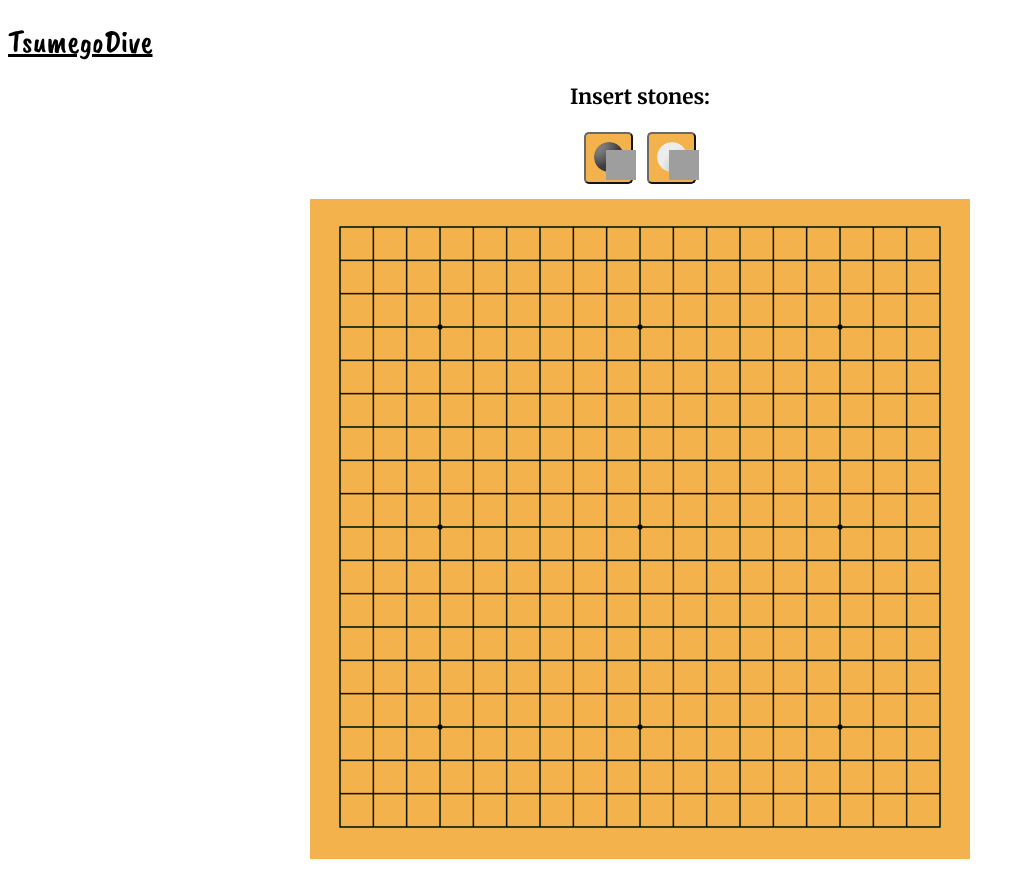
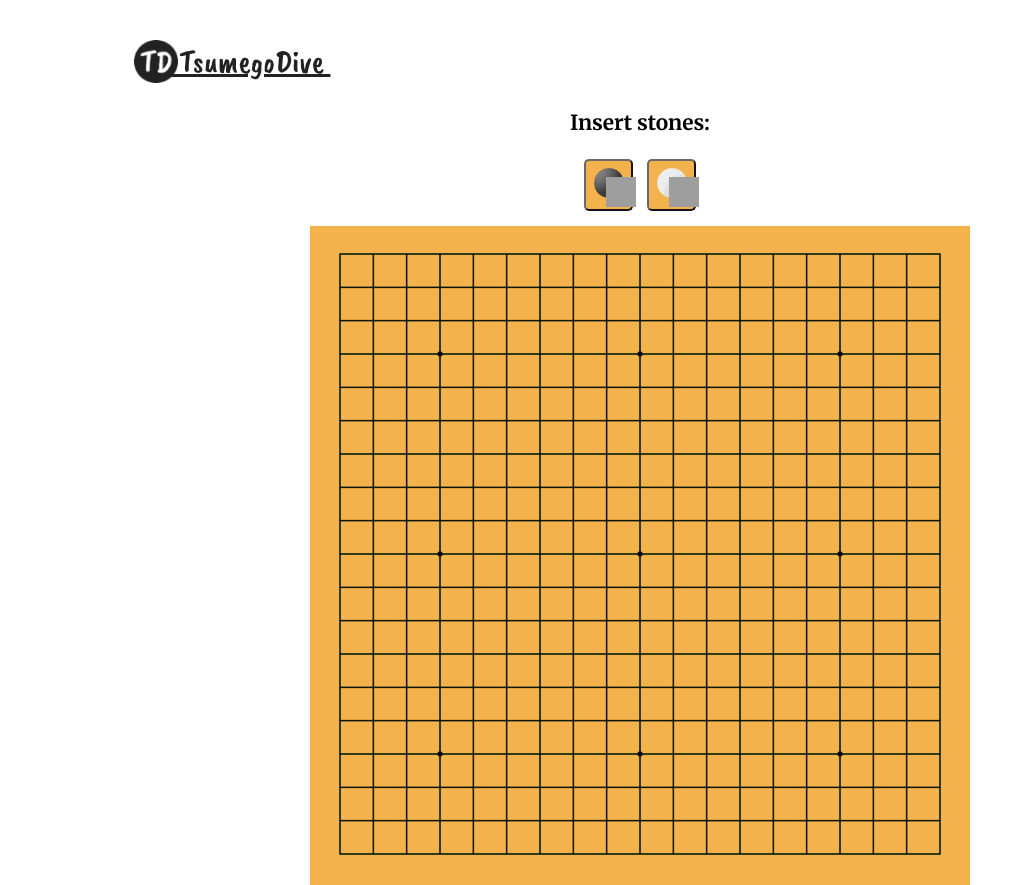
Before and after one commit to niaranda/tsumego-dive, a Flask app: page / in a window 1280 px wide. Shown: the top 885 px of the page, without its empty margins (0-1025 px from the left). Run offline with Flask 2, Linux system fonts and the light colour scheme; some web fonts are replaced; grey boxes are pictures that could not be loaded.

Commit message:
App - Changed logo design

```diff
--- a/app/static/css/styles.css
+++ b/app/static/css/styles.css
@@ -8,7 +8,11 @@ h1 {
   font-size: 2rem;
   text-decoration: underline;
   font-weight: lighter;
-  top: 0;
+  position: relative;
+  bottom: 0.7rem;
+  left: -1rem;
+  color: #222222;
+  display: inline;
 }
 
 h2 {
@@ -104,6 +108,16 @@ td {
   width: 30px;
 }
 
+#logo-div {
+  text-align: left;
+  padding-left: 10%;
+  padding-top: 2rem;
+}
+
+#logo-icon {
+  height: 2.7rem;
+}
+
 #start-btn {
   margin: 20px;
   margin-bottom: 100px;
--- a/app/templates/base.html
+++ b/app/templates/base.html
@@ -10,7 +10,10 @@
     <link href="https://fonts.googleapis.com/css2?family=Caveat+Brush&family=Patua+One&family=Merriweather:wght@700&family=Roboto+Mono:ital,wght@1,300&display=swap" rel="stylesheet">
 </head>
 <body>
-    <h1>TsumegoDive</h1>
+    <div id="logo-div">
+      <img id="logo-icon" src="static/images/favicon.ico" alt="">
+      <h1>&nbsp;&nbsp;TsumegoDive&nbsp;</h1>
+    </div>
     {% block content %}{% endblock %}
     {% block scripts %}
         <script src="https://ajax.googleapis.com/ajax/libs/jquery/3.6.0/jquery.min.js"></script>
```
